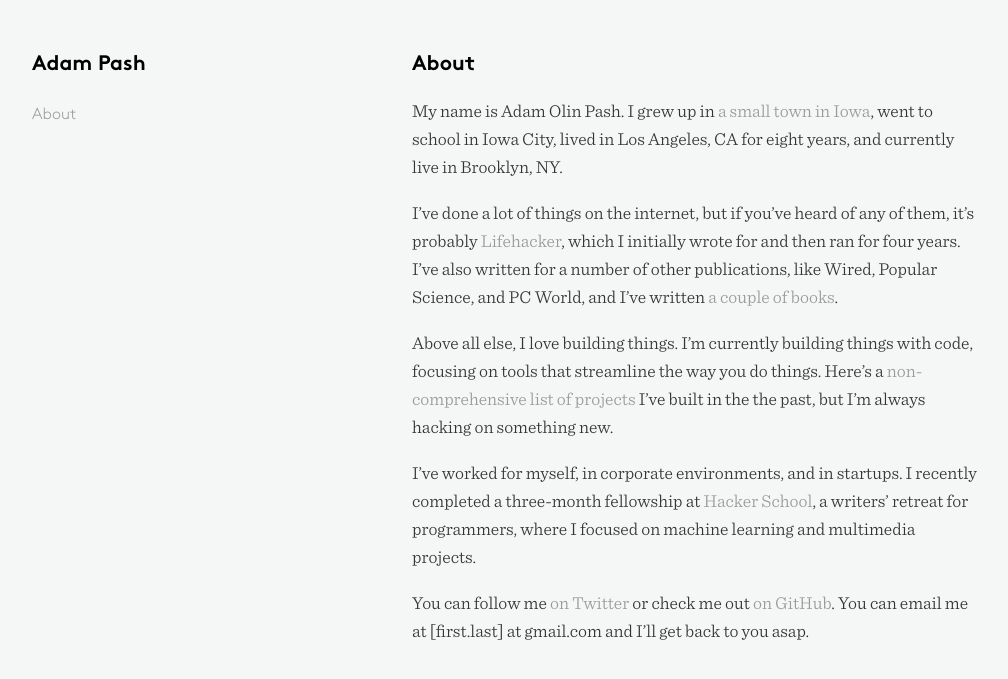
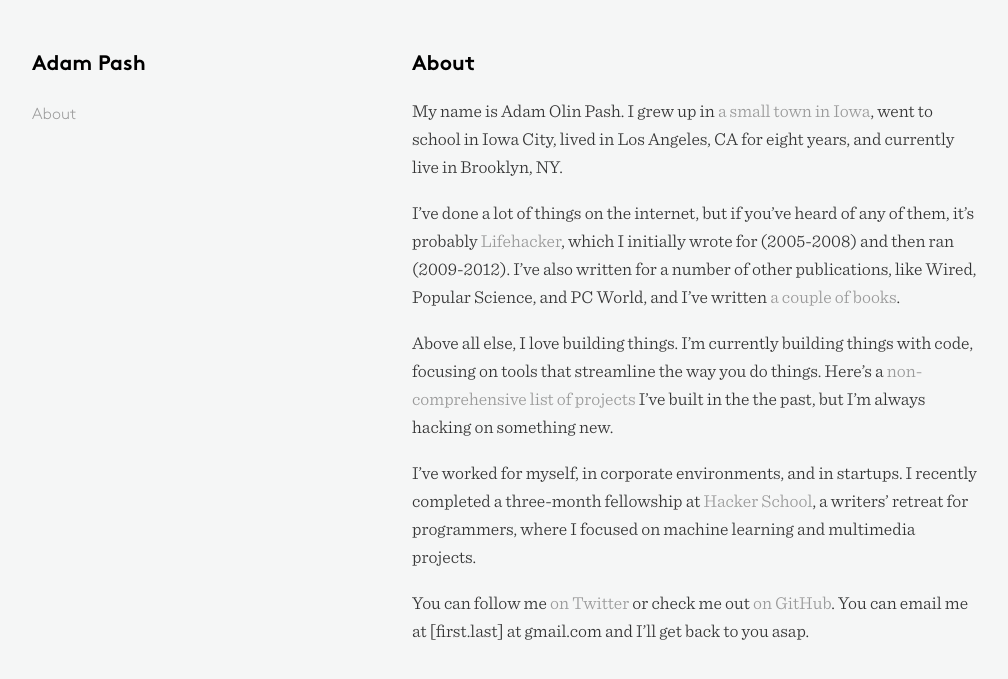
Before and after one commit to adampash/adampash.github.io, a Jekyll site: the page built from about.markdown, in a window 1280 px wide. Shown: the top 679 px of the page, without its empty margins (38-1046 px from the left). Built offline with Jekyll 4.4.1, drawn with Linux system fonts in a browser that asks for light colours; Markdown is read by kramdown in place of the engine named in the settings.

Commit message:
Added years

```diff
--- a/about.markdown
+++ b/about.markdown
@@ -6,7 +6,7 @@
 
 My name is Adam Olin Pash. I grew up in [a small town in Iowa](http://www.cityofharlan.com/), went to school in Iowa City, lived in Los Angeles, CA for eight years, and currently live in Brooklyn, NY.
 
-I've done a lot of things on the internet, but if you've heard of any of them, it's probably [Lifehacker](http://lifehacker.com), which I initially wrote for and then ran for four years. I've also written for a number of other publications, like Wired, Popular Science, and PC World, and I've written [a couple of books](http://www.amazon.com/Adam-Pash/e/B001JRYOY6/).
+I've done a lot of things on the internet, but if you've heard of any of them, it's probably [Lifehacker](http://lifehacker.com), which I initially wrote for (2005-2008) and then ran (2009-2012). I've also written for a number of other publications, like Wired, Popular Science, and PC World, and I've written [a couple of books](http://www.amazon.com/Adam-Pash/e/B001JRYOY6/).
 
 Above all else, I love building things. I'm currently building things with code, focusing on tools that streamline the way you do things. Here's a [non-comprehensive list of projects](/projects) I've built in the the past, but I'm always hacking on something new.
 
```
